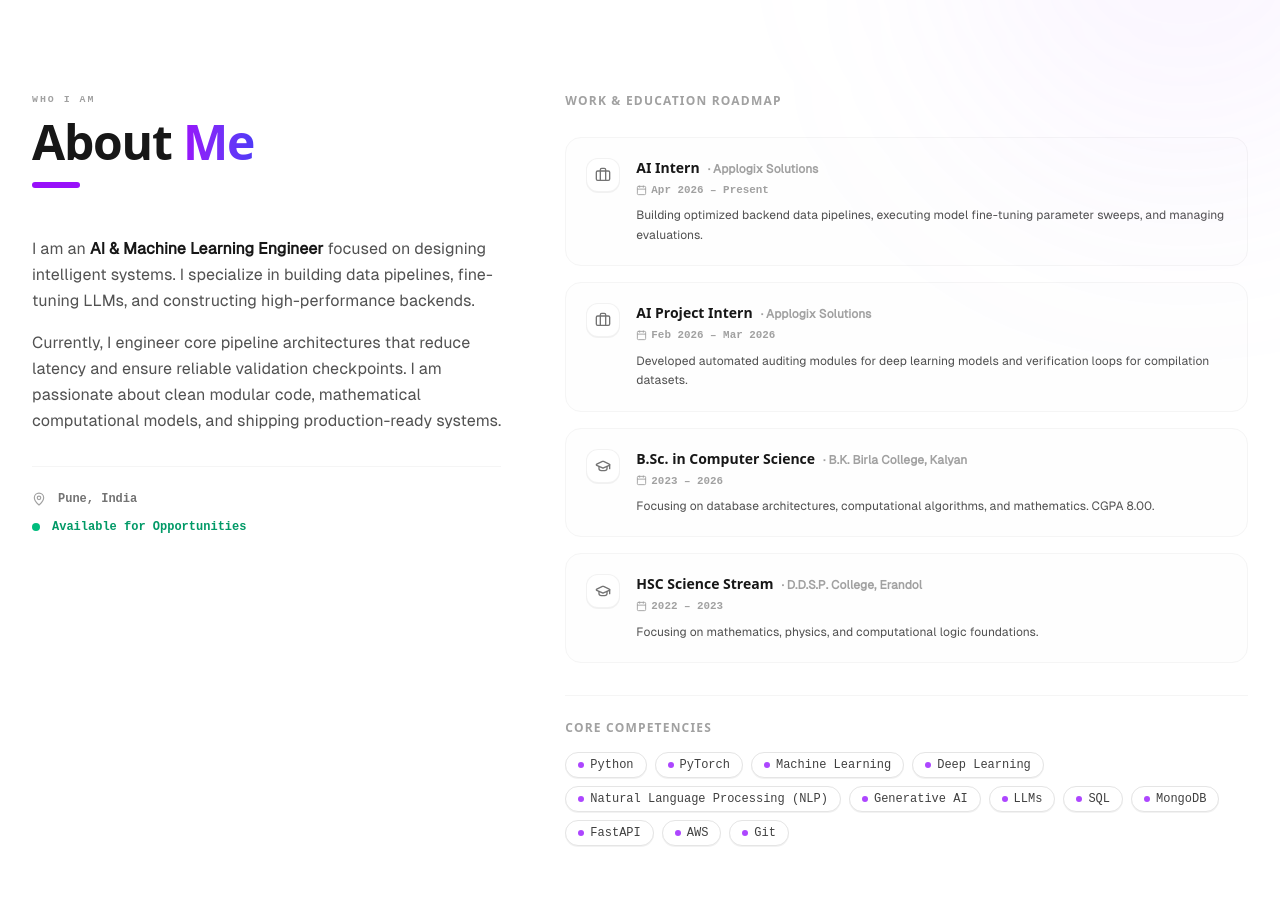
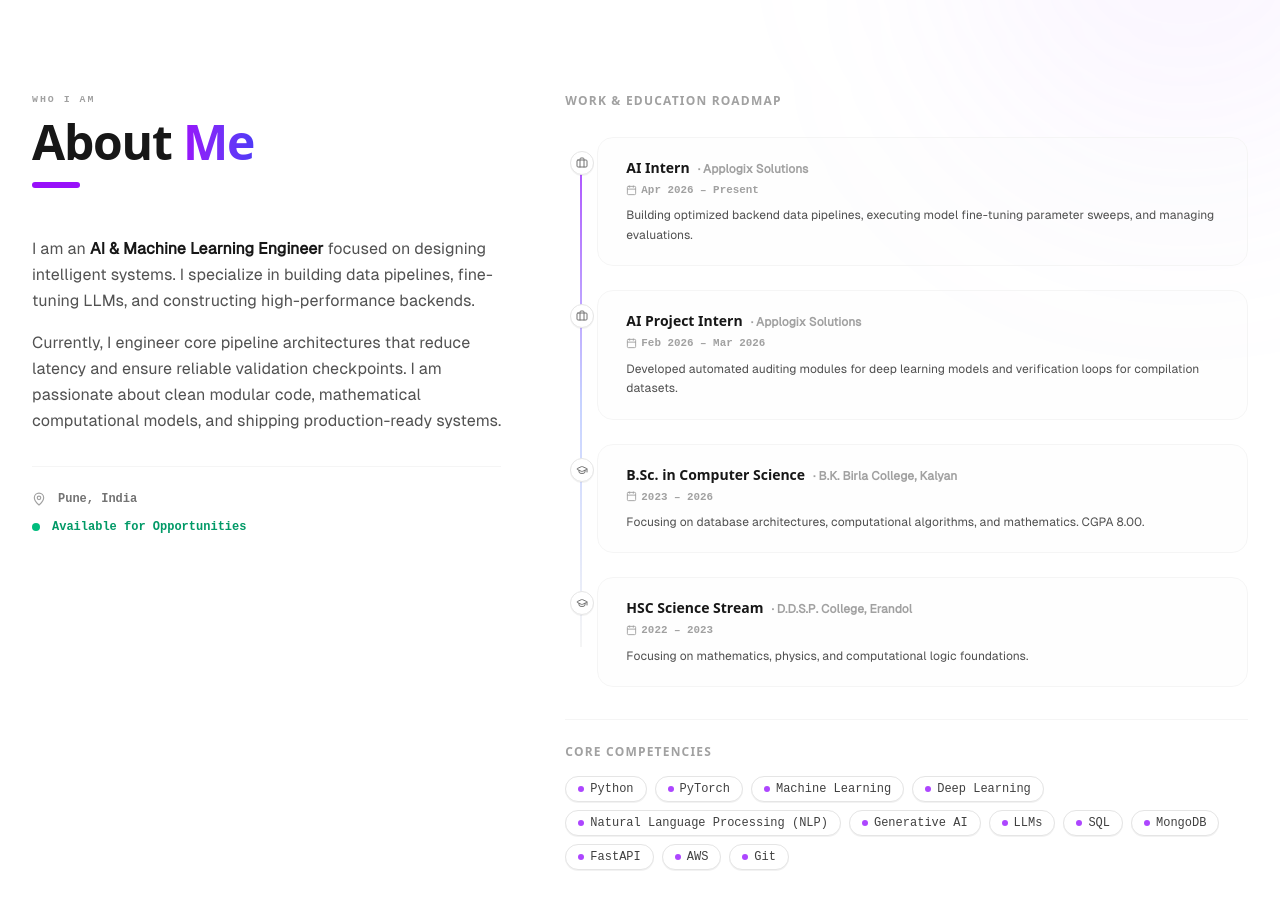
Before and after one commit to piyushlandge04/Portfolio.piyushlandge-, a React (Vite) app: page / in a window 1280 px wide. Shown: the part 820-1729 px from the top of the page. Built offline with nearby package versions, Linux system fonts and the light colour scheme; no server answers; a web font is replaced by a local one.

Commit message:
Add vertical timeline connecting line to career roadmap

```diff
--- a/src/WebPages/About.jsx
+++ b/src/WebPages/About.jsx
@@ -94,15 +94,22 @@ export default function About() {
                 Work &amp; Education Roadmap
               </h3>
 
-              <div className="space-y-4">
+              <div className="relative pl-6 sm:pl-8 space-y-6">
+                {/* Connecting Vertical Line (running from bottom item up to top item) */}
+                <div className="absolute left-[11px] sm:left-[15px] top-4 bottom-4 w-[2px] bg-linear-to-t from-neutral-100 via-indigo-200 to-purple-500" />
+
                 {milestones.map((m, idx) => (
                   <div
                     key={idx}
-                    className="p-5 rounded-2xl border border-neutral-100 hover:border-neutral-200 bg-neutral-50/30 hover:bg-neutral-50/80 transition-all duration-300 flex gap-4"
+                    className="relative flex gap-4"
                   >
-                    <div className="p-2 rounded-xl bg-white border border-neutral-200/50 shadow-2xs self-start shrink-0 text-neutral-500">
-                      {m.type === 'work' ? <Briefcase size={16} /> : <GraduationCap size={16} />}
+                    {/* Icon Node centered on the vertical line */}
+                    <div className="absolute left-[-23px] sm:left-[-27px] top-3.5 w-6 h-6 rounded-full border border-neutral-200 bg-white flex items-center justify-center shadow-2xs text-neutral-500 z-10 hover:border-purple-300 hover:text-purple-600 transition-colors">
+                      {m.type === 'work' ? <Briefcase size={12} /> : <GraduationCap size={12} />}
                     </div>
+
+                    {/* Milestone Card Content */}
+                    <div className="p-5 rounded-2xl border border-neutral-100 hover:border-neutral-200 bg-neutral-50/30 hover:bg-neutral-50/80 transition-all duration-300 w-full pl-6 sm:pl-7">
                       <div className="flex flex-col">
                         <div className="flex flex-wrap items-baseline gap-x-2 gap-y-1">
                           <h4 className="font-heading font-black text-sm text-neutral-900">
@@ -119,6 +126,7 @@ export default function About() {
                         <p className="font-sans text-xs text-neutral-600 leading-relaxed">
                           {m.details}
                         </p>
+                      </div>
                     </div>
                   </div>
                 ))}
```
Lines whose indentation alone changed are shown as unchanged.
